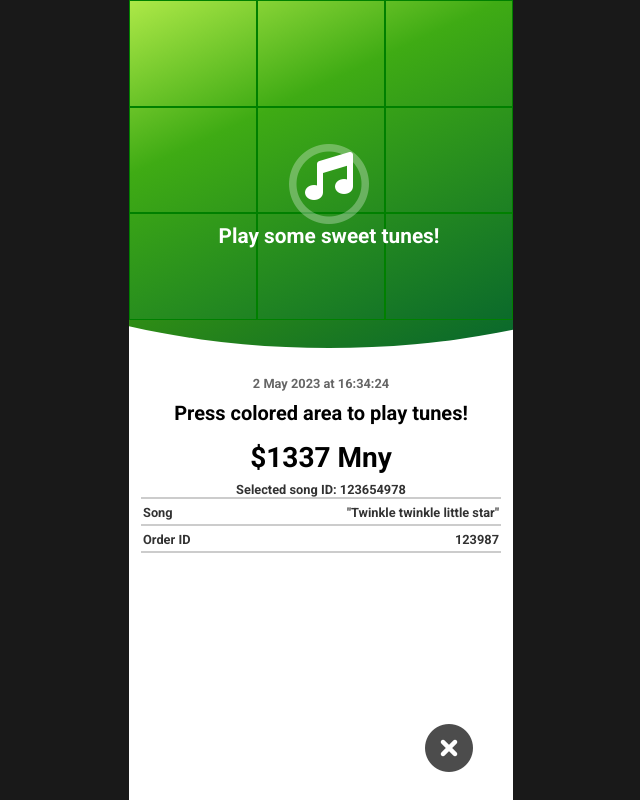
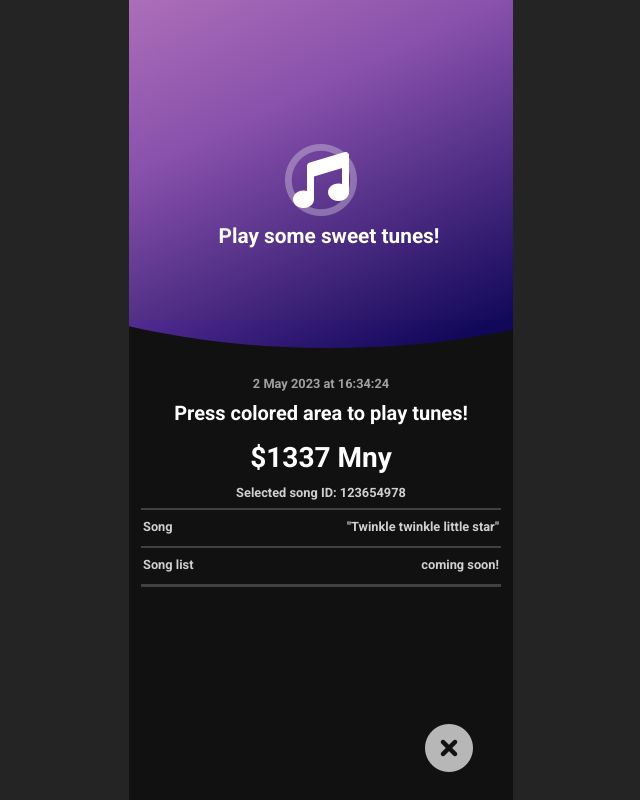
Before and after one commit to NangiDev/PayPlayer, a plain HTML site: page index.html in a window 1280 px wide. Shown: the whole page, without its empty margins (319-959 px from the left). Drawn offline with Linux system fonts and the light colour scheme.

Commit message:
new cool design

```diff
--- a/index.html
+++ b/index.html
@@ -6,9 +6,9 @@
     <meta name="viewport" content="width=device-width, initial-scale=1.0">
     <meta http-equiv="X-UA-Compatible" content="ie=edge">
     <title>PayPlayer</title>
-    <link rel="stylesheet" href="style.css">
     <script src="https://kit.fontawesome.com/7867730674.js" crossorigin="anonymous"></script>
     <link href="https://fonts.googleapis.com/css2?family=Roboto:wght@400;700&display=swap" rel="stylesheet">
+    <link rel="stylesheet" href="style.css">
 </head>
 
 <body>
@@ -28,6 +28,7 @@
         <div class="square"></div>
         <div class="square"></div>
     </div>
+
     <div id="info">
         <div>
             <div id="current-date"></div>
@@ -41,10 +42,13 @@
             </div>
             <hr>
             <div class="horizontal-text">
-                <h6 class="left">Order ID</h6>
-                <h6 class="right">123987</h6>
+                <h6 class="left">Song list</h6>
+                <h6 class="right">coming soon!</h6>
             </div>
             <hr>
+            <!-- <div>
+                Swish logo
+            </div> -->
         </div>
         <div id="footer">
             <i class="fa-solid fa-circle-xmark fa-3x"></i>
--- a/style.css
+++ b/style.css
@@ -4,6 +4,7 @@
     border: 0;
     overflow-x: hidden;
     font-family: 'Roboto', sans-serif;
+    color: white;
     /* background-color: red */
 }
 
@@ -13,7 +14,7 @@ html {
 
 body {
     position: relative;
-    background-color: rgb(25, 25, 25);
+    background-color: rgb(36, 36, 36);
     height: 100vh;
     width: 48vh;
     margin-left: auto;
@@ -35,13 +36,13 @@ body {
 #sweet i {
     position: absolute;
     /* background-color: red; */
-    width: 50vh;
+    width: 48vh;
     text-align: center;
 }
 
 .fa-music {
     margin-top: -12vh;
-    font-size: 6vh;
+    font-size: 7vh;
 }
 
 .fa-circle {
@@ -58,8 +59,10 @@ body {
 #play {
     position: absolute;
     background-color: green;
-    background: rgb(174, 233, 72);
-    background: linear-gradient(155deg, rgba(174, 233, 72, 1) 0%, rgba(63, 171, 20, 1) 35%, rgba(11, 106, 43, 1) 100%);
+    /* background: rgb(174, 233, 72);
+    background: linear-gradient(155deg, rgba(174, 233, 72, 1) 0%, rgba(63, 171, 20, 1) 35%, rgba(11, 106, 43, 1) 100%); */
+    background: rgb(172, 110, 184);
+    background: linear-gradient(155deg, rgba(172, 110, 184, 1) 0%, rgba(137, 81, 172, 1) 35%, rgba(17, 8, 89, 1) 100%);
     height: 40%;
     width: 48vh;
     width: min(48vh, 100vw);
@@ -75,14 +78,14 @@ body {
 
 
 .square {
-    border: solid green;
+    /* border: solid green; */
     border-width: thin;
 }
 
 #info {
     position: absolute;
-    background-color: white;
-    /* background-color: rgb(25, 25, 25); */
+    /* background-color: white; */
+    background-color: rgb(17, 17, 17);
     height: 65%;
     width: 48vh;
     width: min(48vh, 100vw);
@@ -101,16 +104,19 @@ body {
     height: 50vh;
     width: 110vh;
     background-color: green;
-    background: rgb(174, 233, 72);
-    background: linear-gradient(155deg, rgb(54, 148, 16) 55%, rgba(11, 106, 43, 1) 83%);
+    /* background: rgb(174, 233, 72);
+    background: linear-gradient(155deg, rgb(54, 148, 16) 55%, rgba(11, 106, 43, 1) 83%); */
+    background: rgb(172, 110, 184);
+    background: linear-gradient(155deg, rgb(101, 54, 161) 54%, rgba(17, 8, 89, 1) 81%);
     border-radius: 50%;
 }
 
 hr {
     color: transparent;
-    background-color: black;
+    background-color: white;
     position: absolute;
     opacity: 0.2;
+    margin-top: 1vh;
     left: 1.5vh;
     height: 0.3vh;
     width: 45vh;
@@ -137,9 +143,8 @@ hr {
     font-size: 1.6vh;
     margin: 0;
     padding: 0;
-    margin-top: 1vh;
-    margin-bottom: 0.5
-    vh;
+    margin-top: 1.4vh;
+    margin-bottom: 0.5 vh;
     opacity: 0.8;
 }
 
@@ -156,6 +161,7 @@ hr {
 } */
 
 .horizontal-text {
+    margin-top: 1vh;
     position: relative;
     width: 100%;
 }
@@ -177,3 +183,10 @@ hr {
     bottom: 3vh;
     right: 5vh;
 }
+
+/*
+#confetti-canvas {
+    background-color: red;
+    width: 100%;
+    height: 100%;
+} */
```
Also changed, not shown: index.js (+93 -0 lines).
